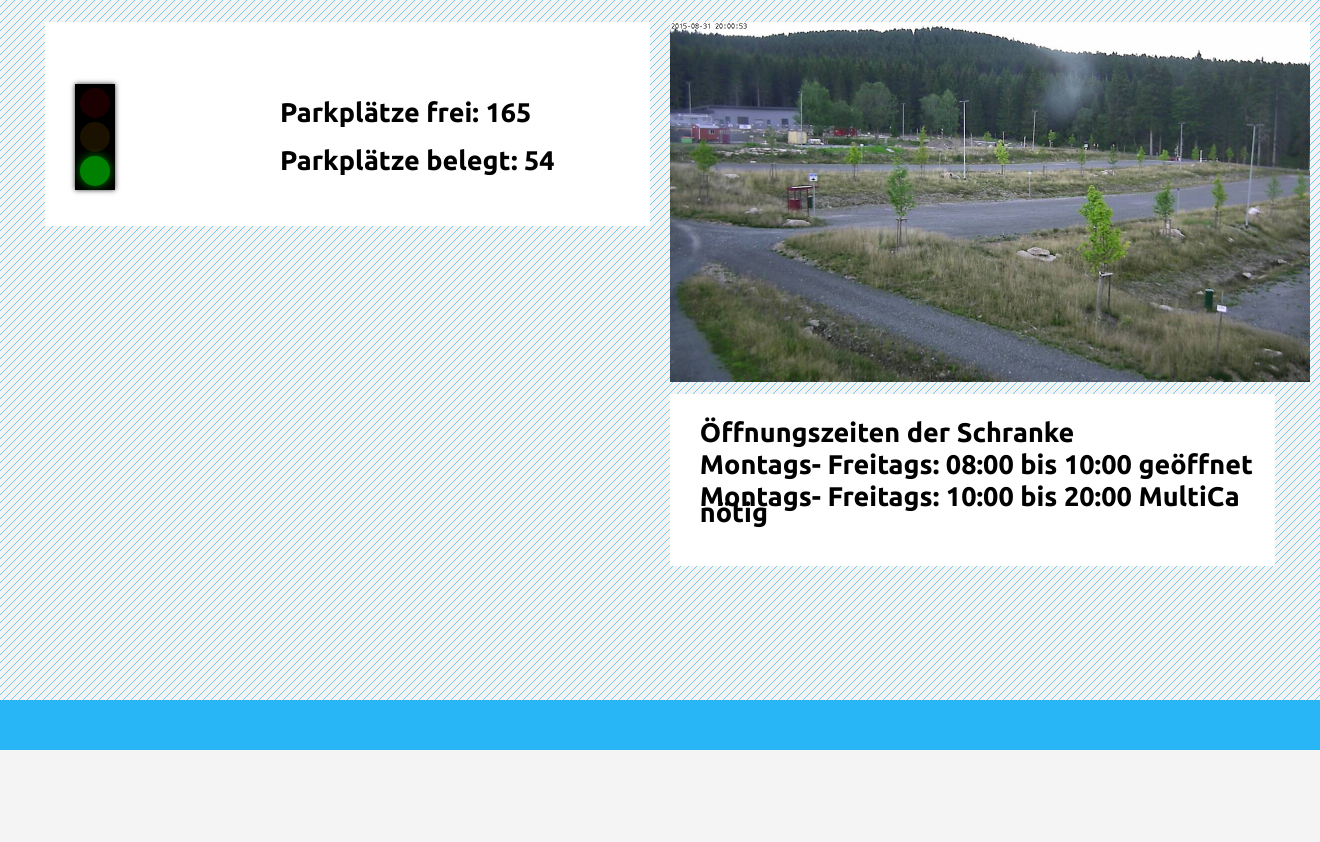
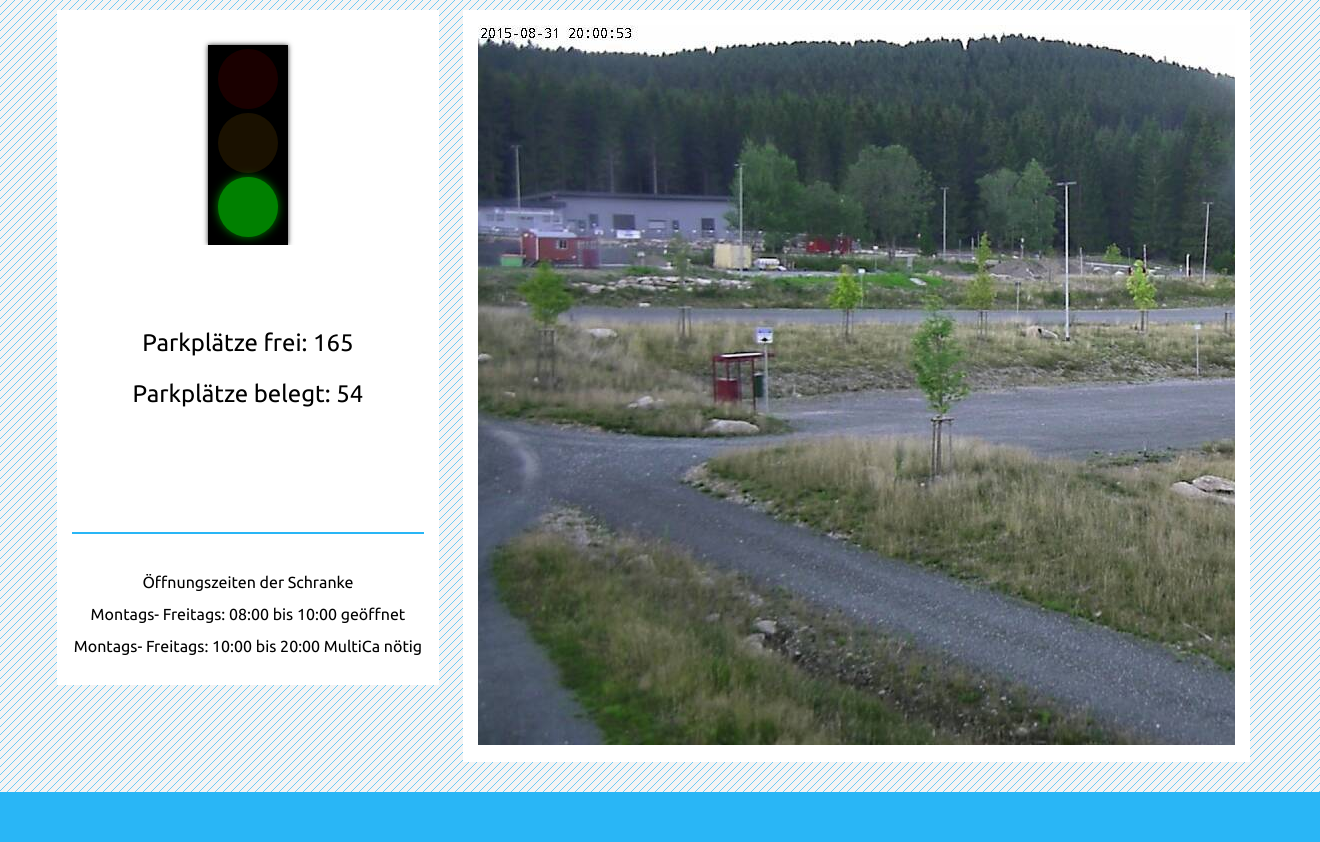
Before and after one commit to jaaanix/YouStudy, a PHP site: page /parkplatz.php in a window 1320 px wide. Shown: the part 50-892 px from the top of the page. Before the commit the page ends 800 px from the top, so only its background shows below. Run offline with PHP 8.4, Linux system fonts and the light colour scheme; some libraries are stand-ins or nearby versions.

Commit message:
no message

```diff
--- a/css/lights.css
+++ b/css/lights.css
@@ -9,24 +9,22 @@
     font-size: 27px;
        margin-top: 10px;
 }
-
 #light {
     background-color: #000;
     box-shadow: 0 0 5px rgba(0,0,0, .8);
     overflow: hidden;
     padding: 0 0 4px;
     width: 40px;
-    margin: 30px;
-    margin-top: 20px;
+    margin: 20px auto 0 auto;
 }
 
 #light span {
     border-radius: 50px;
     display: block;
     height: 30px;
+    width: 30px;
     margin: 4px auto 0;
     opacity: .10;
-    width: 30px;
 }
 
 /*! Light colours */
@@ -39,3 +37,16 @@
 #light #red.active    { box-shadow: 0 0 10px red; }
 #light #orange.active { box-shadow: 0 0 10px orange; }
 #light #green.active  { box-shadow: 0 0 10px green; }
+
+
+@media (min-width: 768px) {
+    #light {
+        width: 80px;
+        padding: 0 0 8px;
+    }
+    #light span {
+        height: 60px;
+        width: 60px;
+
+    }
+}
--- a/css/style.css
+++ b/css/style.css
@@ -105,35 +105,34 @@ nav .container {
     clear: both;
     overflow: hidden;
 }
+
 .text {
 }
+
 .text i {
     font-weight: bold;
     font-size: 1.75em;
 }
 
-.col { display: table; }
-.leftcol , .rightcol {
+.col {
+    display: table;
+}
+
+.leftcol, .rightcol {
     display: table-cell;
     vertical-align: middle;
     padding: 5px;
 }
+
 .red {
     color: #f67261;
 }
+
 .green {
     color: #29b6f6;
 }
 
-.box50 {
-    position: relative;
-    float: left;
-    width: 100%;
-    background: #FFFFFF;
-    padding: 15px;
-    margin: 0 1% 20px 1%;
-}
-.box100 {
+.box33, .box66, .box100, .box50 {
     position: relative;
     float: left;
     width: 100%;
@@ -142,7 +141,14 @@ nav .container {
     margin: 0 1% 20px 1%;
 }
 
- .caption {
+hr {
+    background: none;
+    border: none;
+    border-bottom: solid 2px #29b6f6;
+    margin: 40px 0;
+}
+
+.caption {
     display: block;
     padding: 5px 5px;
     margin: 0 0 5px 0;
@@ -150,6 +156,18 @@ nav .container {
     border-bottom: solid 2px #29b6f6;
 }
 
+.caption.noborder {
+    border: none;
+    margin: 25px 0 25px 0;
+}
+
+.center {
+    text-align: center;
+}
+
+.onlybig {
+    display: none;
+}
 
 footer {
     position: absolute;
@@ -172,26 +190,42 @@ footer {
 
     .box50 {
         width: 48%;
-        margin: 0 1% 20px 1%;
+    }
+
+    .box33 {
+        width: 31%;
+    }
+
+    .box66 {
+        width: 64%;
+    }
+
+    .onlybig {
+        display: block;
+    }
+
+    .bigscreenspace {
+        height: 60px;
     }
 }
+
 @media (min-width: 1024px) {
     .container {
         width: 1000px;
     }
 }
+
 @media (min-width: 1280px) {
     .container {
         width: 1260px;
     }
 }
+
 @media (min-width: 1920px) {
     .container {
         width: 1900px;
     }
 }
-
-
 
 @media (max-width: 767px) {
     #mobilenavigation {
@@ -222,7 +256,7 @@ footer {
         left: 0;
         width: 100%;
         display: none;
-        z-index: 2;
+        z-index: 3;
     }
 
     nav ul.visible {
--- a/header.tpl
+++ b/header.tpl
@@ -43,10 +43,6 @@ $currentpage = basename($_SERVER['PHP_SELF']);
     <script src="./scripts/slideshow.js"></script>
     <script src="./scripts/spin.min.js"></script>
 
-    <?php if ($currentpage == "parkplatz.php") { ?>
-    <link href="css/grids.css" rel="stylesheet">
-    <link href="css/lights.css" rel="stylesheet">
-    <?php } ?>
 </head>
 <body>
 <nav role="navigation">
--- a/parkplatz.php
+++ b/parkplatz.php
@@ -1,36 +1,34 @@
 <?php include 'header.tpl'; ?>
     <div class="container">
-        <div class="section group">
-            <div class="col span_1_of_2">
-                <div class="center deco-box">
-                    <br />
-                    <div class="section group">
-                        <div class="col span_1_of_3">
-                            <div id="light">
-                                <span id="red"></span>
-                                <span id="orange"></span>
-                                <span class="active" id="green"></span>
-                            </div>
-                        </div>
-                        <div class="col span_2_of_3">
-                            <div class="park-text">
-                                Parkplätze frei: 165 <br /><br /><br />
-                                Parkplätze belegt: 54
-                            </div>
-                        </div>
+        <div class="row">
+            <div class="box33 center">
+                <div class="row">
+                    <div id="light">
+                        <span id="red"></span>
+                        <span id="orange"></span>
+                        <span class="active" id="green"></span>
                     </div>
                 </div>
-            </div>
-            <div class="col span_1_of_2">
-                <div>
-                    <img src="images/parkplatz.jpg" height="360" width="640">
+                <div class="row">
+                    <div class="bigscreenspace"></div>
+                    <div class="caption noborder">Parkplätze frei: 165 </div>
+                    <div class="caption noborder">Parkplätze belegt: 54 </div>
+                    <div class="bigscreenspace"></div>
                 </div>
-                <div class="deco-box park-text">
+
+                <hr class="onlybig" />
+
+                <div class="row">
                     Öffnungszeiten der Schranke<br><br>
                     Montags- Freitags: 08:00 bis 10:00 geöffnet<br><br>
                     Montags- Freitags: 10:00 bis 20:00 MultiCa nötig<br><br>
                 </div>
             </div>
+            <div class="box66 nobg">
+                <div class="row">
+                    <img src="images/parkplatz.jpg">
+                </div>
+            </div>
         </div>
     </div>
 <?php include 'footer.tpl'; ?>
--- a/scripts/slideshow.js
+++ b/scripts/slideshow.js
@@ -175,14 +175,14 @@ function imageGalery() {
 		images = imgArr;
 		for (var i = 0; i < imgArr.length; i++) {
 			thumbTemplate.attr('data-index',i);
-			thumbImage.css( {'background-image': 'url(' + imgArr[i] + ')'} );
+			thumbImage.css( {'background-image': 'url(' + imgArr[i].replace('.jpg','_thumb.jpg') + ')'} );
 			var clone = thumbTemplate.clone();
 			lightboxrail.append(clone);
 			if (i == 0)
 				thumbwidth = clone.outerWidth();
 		}
 		if (thumbwidth * imgArr.length > lightboxlower.width()) {
-			lightboxrail.css("width", thumbwidth * imgArr.length + 100)
+			lightboxrail.css("width", thumbwidth * imgArr.length + 100);
 			lightboxrailwidth = lightboxlower.width() - 100;
 			lightboxrailmove = Math.min(5, parseInt(lightboxrailwidth / thumbwidth)) * thumbwidth;
 			lightboxrailright = lightboxrailwidth - lightboxrail.width();
--- a/scripts/youstudy.js
+++ b/scripts/youstudy.js
@@ -49,7 +49,7 @@ function InitializePage() {
             for (var i = 0; i < data.titles.length; i++) {
                 var random = Math.floor(Math.random() * 5) + 1;
                 var bewertung = "";
-                for (var j = 0; j <= random; j++) {
+                for (var j = 0; j < random; j++) {
                     bewertung += '<i class="fa fa-star"></i>';
                 }
                 var item = $('<tr><td>' + data.titles[i] + '</td><td><img src="' + data.images[i] + '"></td><td>' + data.desc[i] + '</td><td>' + data.preise[i] + '</td><td>' + bewertung + '</td></tr>')
@@ -71,7 +71,7 @@ function InitializePage() {
             for (var i = 0; i < data.titles.length; i++) {
                 var random = Math.floor(Math.random() * 5) + 1;
                 var bewertung = "";
-                for (var j = 0; j <= random; j++) {
+                for (var j = 0; j < random; j++) {
                     bewertung += '<i class="fa fa-star"></i>';
                 }
                 var item = $('<tr><td>' + data.titles[i] + '</td><td><img src="' + data.images[i] + '"></td><td>' + data.desc[i] + '</td><td>' + data.preise[i] + '</td><td>' + bewertung + '</td></tr>')
```
Also changed, not shown: index.php (+10 -5 lines).
